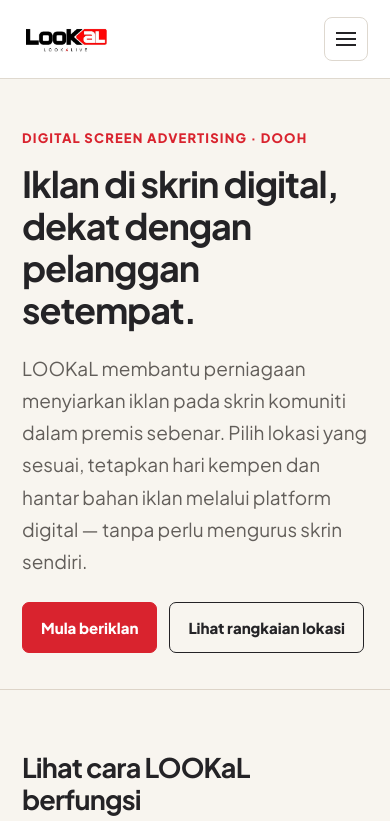
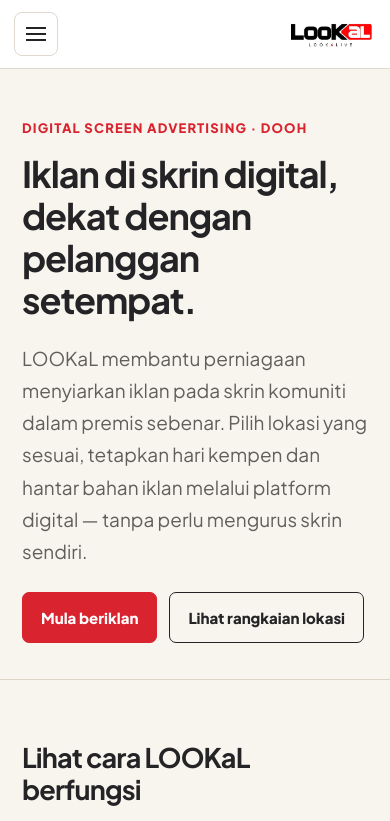
Before and after one commit to kaerogroup/lookal-page, a website: page iklan/index.html in a window 390 px wide. Shown: the top 821 px of the page. Drawn offline with Linux system fonts and the light colour scheme.

Commit message:
fix(ui): enforce left hamburger and consistent mobile header geometry

```diff
--- a/assets/lookal-public-nav.css
+++ b/assets/lookal-public-nav.css
@@ -1,13 +1,13 @@
 /* LOOKaL public-site navigation: consistent mobile drawer for SEO landing pages. */
 .lookal-public-header{background:#fff;border-bottom:1px solid #dfd9cf;position:relative;z-index:50}
-.lookal-public-header .lookal-public-bar{max-width:1120px;margin:auto;min-height:78px;padding:14px 22px;display:flex;align-items:center;justify-content:space-between;gap:18px}
-.lookal-public-header .lookal-public-brand{display:inline-flex;align-items:center;flex:0 0 auto}
+.lookal-public-header .lookal-public-bar{max-width:1120px;margin:auto;min-height:68px;padding:11px 14px;display:flex;align-items:center;justify-content:space-between;gap:10px}
+.lookal-public-header .lookal-public-brand{display:inline-flex;align-items:center;flex:0 0 auto;order:2;margin-left:auto}
 .lookal-public-header .lookal-public-brand img{display:block;width:auto;height:42px;max-width:138px;object-fit:contain}
-.lookal-public-nav{display:none;align-items:center;gap:20px}
+.lookal-public-nav{display:none;align-items:center;gap:20px;order:3}
 .lookal-public-nav a{font-size:14px;font-weight:700;text-decoration:none;color:#55504c;white-space:nowrap}
 .lookal-public-nav a[aria-current=page],.lookal-public-nav a:hover{color:#d9232e}
-.lookal-public-header .lookal-public-cta{display:none;flex:0 0 auto;background:#d9232e;color:white;border-radius:7px;text-decoration:none;font-size:14px;font-weight:800;padding:12px 16px}
-.lookal-public-menu{width:44px;height:44px;border:1px solid #ded8cf;background:white;border-radius:8px;display:inline-grid;place-items:center;cursor:pointer;color:#242326;flex:0 0 auto}
+.lookal-public-header .lookal-public-cta{display:none;order:4;flex:0 0 auto;background:#d9232e;color:white;border-radius:7px;text-decoration:none;font-size:14px;font-weight:800;padding:12px 16px}
+.lookal-public-menu{order:1;width:44px;height:44px;border:1px solid #ded8cf;background:white;border-radius:8px;display:inline-grid;place-items:center;cursor:pointer;color:#242326;flex:0 0 auto}
 .lookal-public-menu .lookal-menu-lines,.lookal-public-menu .lookal-menu-lines::before,.lookal-public-menu .lookal-menu-lines::after{display:block;width:20px;height:2px;background:currentColor;position:relative}
 .lookal-public-menu .lookal-menu-lines::before,.lookal-public-menu .lookal-menu-lines::after{content:"";position:absolute;left:0}
 .lookal-public-menu .lookal-menu-lines::before{top:-6px}
@@ -27,7 +27,7 @@
 .lookal-public-drawer-cta p{font-size:13px;color:#625e5a;margin:10px 0 0}
 body.lookal-public-nav-open{overflow:hidden}
 .lookal-public-menu:focus-visible,.lookal-public-close:focus-visible,.lookal-public-drawer a:focus-visible{outline:3px solid #d9232e;outline-offset:3px}
-@media(min-width:1200px){.lookal-public-nav{display:flex}.lookal-public-header .lookal-public-cta{display:inline-flex}.lookal-public-menu{display:none}}
+@media(min-width:1200px){.lookal-public-header .lookal-public-bar{min-height:78px;padding:14px 22px;gap:18px}.lookal-public-header .lookal-public-brand{order:1;margin-left:0}.lookal-public-nav{display:flex;order:2;margin-left:auto}.lookal-public-header .lookal-public-cta{display:inline-flex;order:3}.lookal-public-menu{display:none}}
 @media(max-width:420px){.lookal-public-header .lookal-public-brand img{height:36px;max-width:118px}}
 /* The homepage historically switches at 900px, but its navigation cannot fit that width. */
 @media(min-width:900px) and (max-width:1199px){header .desktop-nav{display:none!important}header .header-cta{display:none!important}header .menu-btn{display:inline-grid!important}}
```
